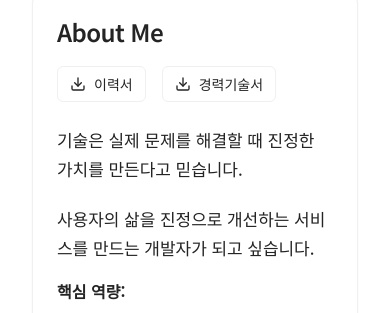
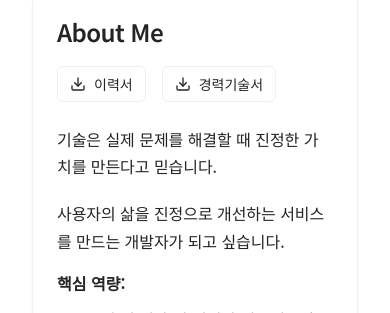
Before and after one commit to kaameo/kaameo.github.io, a Next.js app: page /about in a window 390 px wide. Shown: the part 406-719 px from the top of the page. Built offline with nearby package versions, Linux system fonts and the light colour scheme; no server answers.

Commit message:
style: 본문 폰트 크기 조정 (PC 18px, 모바일 16px)

```diff
--- a/app/globals.css
+++ b/app/globals.css
@@ -156,7 +156,7 @@
 @media (max-width: 768px) {
   .prose p,
   .prose li {
-    font-size: 17px;
+    font-size: 1rem;
     line-height: 1.7;
   }
   .prose h1 {
--- a/tailwind.config.ts
+++ b/tailwind.config.ts
@@ -82,18 +82,18 @@ const config = {
           css: {
             maxWidth: 'none',
             color: 'hsl(var(--foreground))',
-            fontSize: '20px',
+            fontSize: '1.125rem',
             lineHeight: '1.7',
             letterSpacing: '-0.003em',
             p: {
-              fontSize: '20px',
+              fontSize: '1.125rem',
               letterSpacing: '-0.003em',
               lineHeight: '1.7',
               marginTop: '1.25em',
               marginBottom: '1.25em',
             },
             li: {
-              fontSize: '20px',
+              fontSize: '1.125rem',
               letterSpacing: '-0.003em',
               lineHeight: '1.7',
               marginTop: '0.5em',
```
